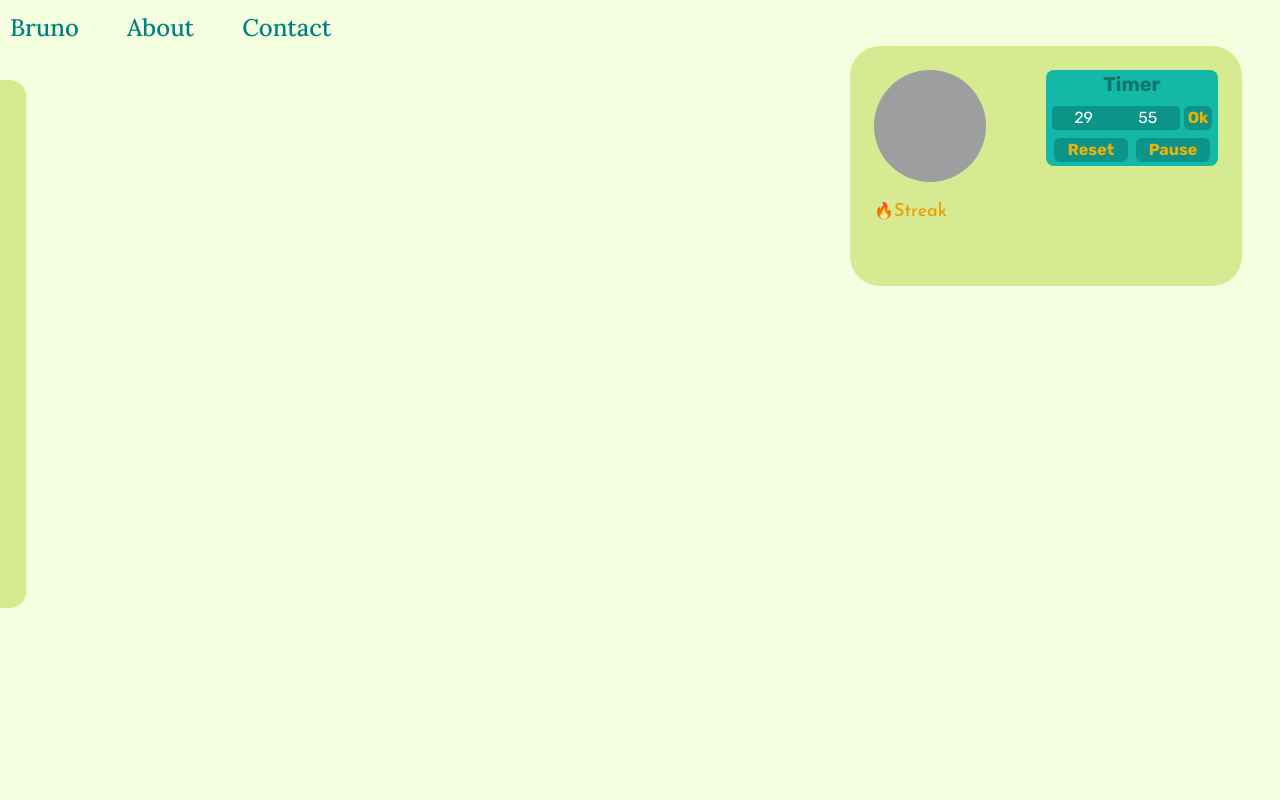
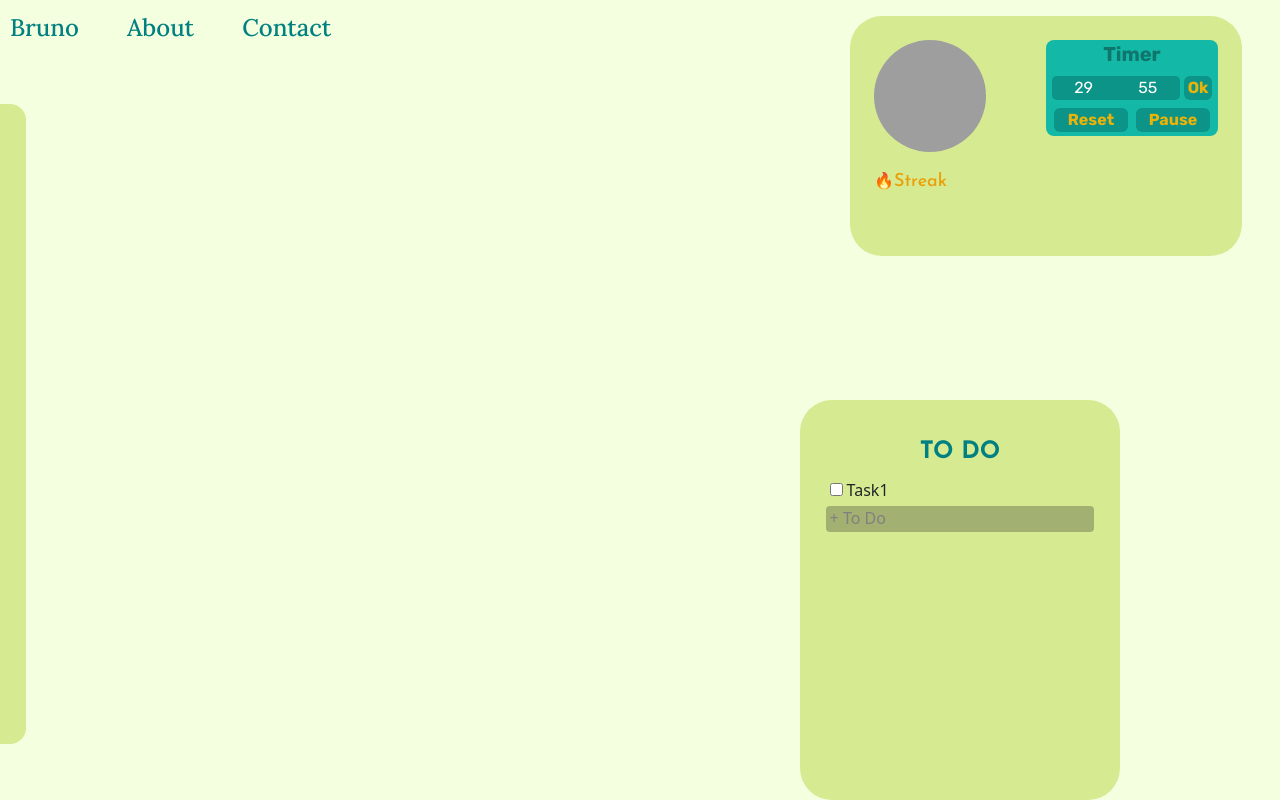
Before and after one commit to Rutabana/Bruno, an Angular app: page / in a window 1280 px wide. Built offline with nearby package versions, Linux system fonts and the light colour scheme; grey boxes are pictures that could not be loaded; a web font is replaced by a local one.

Commit message:
Starting point for todo

```diff
--- a/src/app/app.component.html
+++ b/src/app/app.component.html
@@ -1,4 +1,5 @@
-<nav class="toolbar">
+
+<script src="app.component.ts"></script><nav class="toolbar">
     <ul class="inline">
         <li class="inline mr-12">
             <a class="Bruno">Bruno</a>
@@ -11,7 +12,8 @@
         </li>
     </ul>
 </nav>
-<div class="main">
+<div class="main grid w-100 h-100" id="body">
     <app-sidebar></app-sidebar>
     <app-card></app-card>
+    <app-todo></app-todo>
 </div>
--- a/src/app/app.component.ts
+++ b/src/app/app.component.ts
@@ -5,4 +5,7 @@ import { Component } from '@angular/core';
     templateUrl: 'app.component.html',
     styleUrls: ['app.component.css'],
 })
-export class AppComponent {}
+export class AppComponent {
+
+    constructor() {}
+}
--- a/src/app/app.module.ts
+++ b/src/app/app.module.ts
@@ -5,14 +5,17 @@ import { AppComponent } from './app.component';
 import { CardModule } from './card/card.module';
 import { AlertModule } from "ngx-bootstrap/alert";
 import { SidebarComponent } from './sidebar/sidebar.component';
+import { FormsModule } from '@angular/forms';
+import { TodoComponent } from './todo/todo.component';
 
 @NgModule({
-    declarations: [AppComponent, SidebarComponent],
+    declarations: [AppComponent, SidebarComponent, TodoComponent],
     imports: [
         AlertModule.forRoot(),
         BrowserModule,
         CardModule,
         AppRoutingModule,
+        FormsModule
     ],
     bootstrap: [AppComponent],
 })
--- a/src/app/card/card.component.css
+++ b/src/app/card/card.component.css
@@ -1,6 +1,7 @@
 @tailwind base;
 @tailwind components;
 @tailwind utilities;
+
 
 .rubik{
     font-family: 'Rubik', sans-serif;
@@ -12,6 +13,13 @@
 
 .josephin {
     font-family: 'Josefin Sans', sans-serif;
+}
+
+.whole {
+    top: 2vh;
+    min-width: 25vw;
+    min-height: 25vh;
+    z-index: 0;
 }
 
 .container {
@@ -42,7 +50,7 @@
 
 .front-face,
 .back-face {
-  border-radius: 30px;
+  border-radius: 2rem;
   backface-visibility: hidden;
 }
 
--- a/src/app/card/card.component.html
+++ b/src/app/card/card.component.html
@@ -1,4 +1,4 @@
-<div class=" flex flex-col absolute ml-10" id="card">
+<div class=" flex flex-col absolute ml-10 whole" id="card">
     <div class="container ml-75 p-0">
         <div class="card front-face bg-teal-800 flex-row">
             <div class="w-3/5">
--- a/src/app/card/card.component.ts
+++ b/src/app/card/card.component.ts
@@ -85,7 +85,7 @@ export class CardComponent implements OnInit {
 
   // Make Card Draggable
   private registerDragElement() {
-    const elmnt = <HTMLDivElement>document.getElementById('card');
+    const elemnt = <HTMLDivElement>document.getElementById('card');
 
     let pos1 = 0, pos2 = 0, pos3 = 0, pos4 = 0;
 
@@ -109,8 +109,8 @@ export class CardComponent implements OnInit {
       pos3 = e.clientX;
       pos4 = e.clientY;
       // set the element's new position:
-      elmnt.style.top = elmnt.offsetTop - pos2 + 'px';
-      elmnt.style.left = elmnt.offsetLeft - pos1 - 40 + 'px';
+      elemnt.style.top = elemnt.offsetTop - pos2 + 'px';
+      elemnt.style.left = elemnt.offsetLeft - pos1 - 40 + 'px';
     };
 
     const closeDragElement = () => {
@@ -119,7 +119,7 @@ export class CardComponent implements OnInit {
       document.onmousemove = null;
     };
 
-    elmnt.onmousedown = dragMouseDown;
+    elemnt.onmousedown = dragMouseDown;
   }
 
   public allowDrop(ev: DragEvent): void {
--- a/src/app/sidebar/sidebar.component.css
+++ b/src/app/sidebar/sidebar.component.css
@@ -1,13 +1,14 @@
 #sidebar {
+    z-index: 10;
     position: absolute;
-    left: -28vw;
+    left: -11vw;
     padding: 3% 1% 3% 1%;
     background-color: rgb(214, 234, 145);
-    height: 33rem;
-    width: 30vw;
-    border-radius: 0.5rem 1rem 1rem 0.5rem;
+    width: 13vw;
+    height: 80vh;
+    border-radius: 0rem 1rem 1rem 0rem;
     transition-duration: 0.3s;
-    top: 10%;
+    top: 13vh;
 }
 
 #sidebar:hover {
@@ -19,6 +20,6 @@
     color: teal;
     font-weight: 400;
     left: -28vw;
-    margin-bottom: 3%;
+    margin-bottom: 5vh;
     display: block;
 }
--- a/src/app/sidebar/sidebar.component.ts
+++ b/src/app/sidebar/sidebar.component.ts
@@ -12,4 +12,19 @@ export class SidebarComponent implements OnInit {
   ngOnInit(): void {
   }
 
+  ngAfterViewInit(): void {
+    this.checkOverlap();
+  }
+
+  private checkOverlap() {
+    const sidebar = <HTMLDivElement>document.getElementById("sidebar");
+    const card = <HTMLDivElement>document.getElementById("card");
+
+    console.log(sidebar.clientWidth + ", " + sidebar.clientHeight);
+    console.log(card.clientWidth + ", " + card.clientHeight);
+    // console.log("Sidebard: (" + sidebar.offsetLeft + sidebar.clientWidth + ", " + (sidebar.offsetTop - sidebar.clientHeight) + ")");
+    // console.log("Sidebar: (" + sidebar.offsetLeft + ", " + sidebar.offsetTop + ")");
+    // console.log("Card: (" + card.offsetLeft + ", " + card.offsetTop + ")");
+  }
+
 }
--- /dev/null
+++ b/src/app/todo/todo.component.css
@@ -0,0 +1,54 @@
+@tailwind base;
+@tailwind components;
+@tailwind utilities;
+
+.rubik{
+    font-family: 'Rubik', sans-serif;
+}
+
+.montserrat {
+    font-family: 'Montserrat', sans-serif;
+}
+
+.josephin {
+    font-family: 'Josefin Sans', sans-serif;
+}
+
+.container {
+    top: 50vh;
+    display: block;
+    background: rgb(214, 234, 145);
+    border-radius: 2rem;
+    position: absolute;
+    padding: 0;
+    margin: 0% 5% 5% 0%;
+    left: 50rem;
+    width: 25vw;
+    height: 50vh;
+    padding: 2%;
+    overflow: hidden;
+}
+
+.title {
+    font-size: x-large;
+    text-align: center;
+    margin: 3%;
+    font-weight: 800;
+    color: teal;
+}
+
+.add {
+    width: 100%;
+    color: grey;
+    text-align: left;
+    padding: 0px 2px 2px 4px;
+    background-color: rgb(162, 176, 113);
+    border-radius: 4px;
+    transition-duration: 250ms;
+    transition-timing-function: ease-out;
+}
+
+.add:hover {
+    background-color: rgb(182, 201, 79);
+    color: teal;
+}
--- /dev/null
+++ b/src/app/todo/todo.component.html
@@ -0,0 +1,9 @@
+<script src="todo.component.ts"></script>
+<div class="container" id="todo">
+    <section class="title josephin">TO DO</section>
+    <div id="task" class="mb-1">
+        <input type="checkbox" id="task1" class="task m-1">
+        <label for="task1">Task1</label>
+    </div>
+    <div class="add">+ To Do</div>
+</div>
--- /dev/null
+++ b/src/app/todo/todo.component.ts
@@ -0,0 +1,69 @@
+import { Component, OnInit } from '@angular/core';
+
+@Component({
+  selector: 'app-todo',
+  templateUrl: './todo.component.html',
+  styleUrls: ['./todo.component.css']
+})
+export class TodoComponent implements OnInit {
+
+  constructor() { }
+
+  ngOnInit(): void {
+    this.registerDragElement();
+  }
+
+  // Make Card Draggable
+  private registerDragElement() {
+    const element = <HTMLDivElement>document.getElementById('todo');
+
+    let pos1 = 0, pos2 = 0, pos3 = 0, pos4 = 0;
+
+
+    const dragMouseDown = (e: MouseEvent) => {
+
+      e = e || window.event;
+      // get the mouse cursor position at startup:
+      pos3 = e.clientX;
+      pos4 = e.clientY;
+
+      document.onmouseup = closeDragElement;
+      // call a function whenever the cursor moves:
+      document.onmousemove = elementDrag;
+    };
+
+    const elementDrag = (e: MouseEvent) => {
+      e = e || window.event;
+      // calculate the new cursor position:
+      pos1 = pos3 - e.clientX;
+      pos2 = pos4 - e.clientY;
+      pos3 = e.clientX;
+      pos4 = e.clientY;
+      // set the element's new position:
+      element.style.top = element.offsetTop - pos2 + 'px';
+      element.style.left = element.offsetLeft - pos1 + 'px';
+    };
+
+    const closeDragElement = () => {
+      /* stop moving when mouse button is released:*/
+      document.onmouseup = null;
+      document.onmousemove = null;
+    };
+
+    element.onmousedown = dragMouseDown;
+  }
+
+  public allowDrop(ev: DragEvent): void {
+    ev.preventDefault();
+  }
+
+  public drag(ev: DragEvent): void {
+    ev?.dataTransfer?.setData("text", (<HTMLDivElement>ev?.target).id);
+  }
+
+  public drop(ev: DragEvent, elementId: string): void {
+    ev.preventDefault();
+    var data = ev?.dataTransfer?.getData("text") || elementId;
+    (<HTMLDivElement>ev.target).appendChild(<HTMLDivElement>document.getElementById(data));
+  }
+}
```
Also changed, not shown: 1 other file (tests, documents, lock files or other folders).
